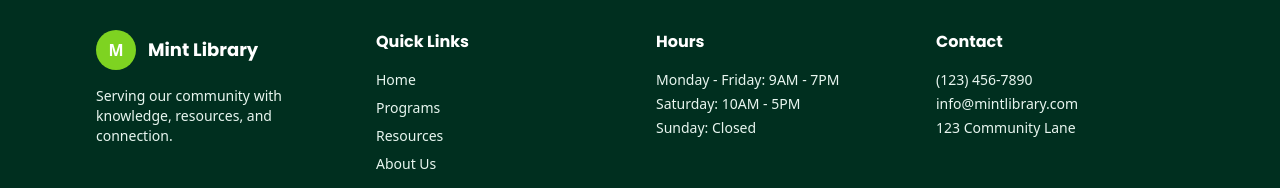
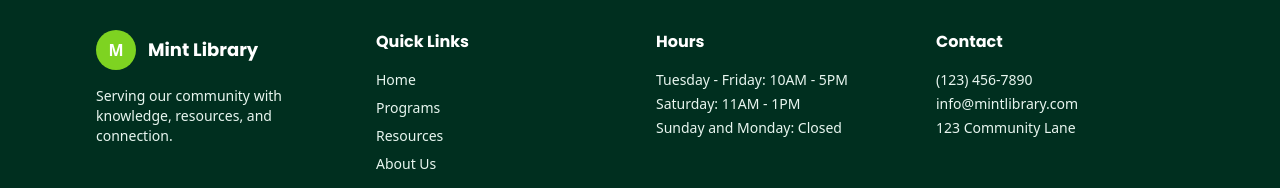
Before and after one commit to bigboss3953/mint-community-library, a Next.js app: page / in a window 1280 px wide. Shown: the part 1815-2003 px from the top of the page. Built offline with nearby package versions, Linux system fonts and the light colour scheme.

Commit message:
Update Footer.tsx

```diff
--- a/components/Footer.tsx
+++ b/components/Footer.tsx
@@ -31,9 +31,9 @@ export default function Footer() {
           <div>
             <h3 className="font-heading font-bold mb-4">Hours</h3>
             <ul className="space-y-1 text-mint-100 text-sm">
-              <li>Monday - Friday: 9AM - 7PM</li>
-              <li>Saturday: 10AM - 5PM</li>
-              <li>Sunday: Closed</li>
+              <li>Tuesday - Friday: 10AM - 5PM</li>
+              <li>Saturday: 11AM - 1PM</li>
+              <li>Sunday and Monday: Closed</li>
             </ul>
           </div>
 
```
